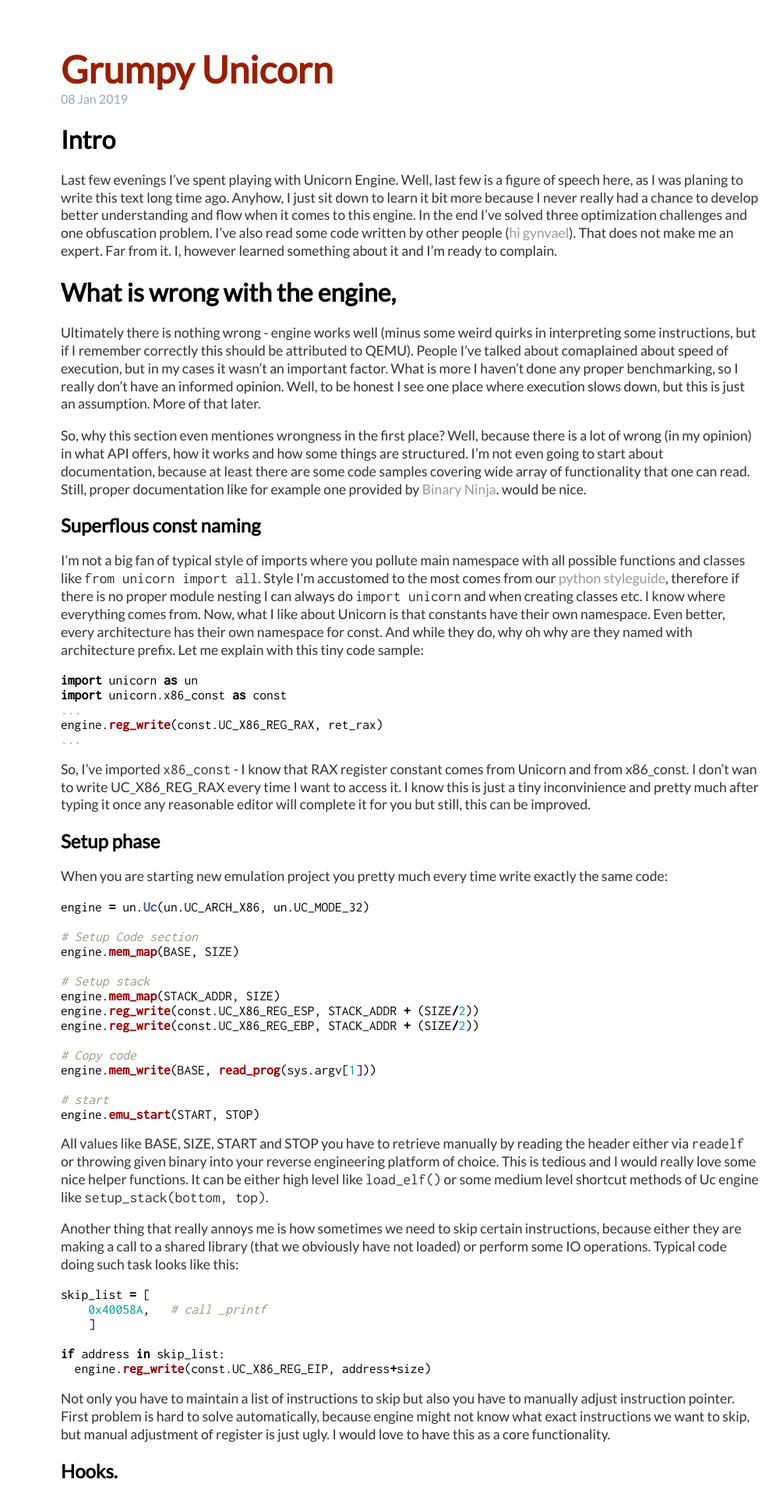
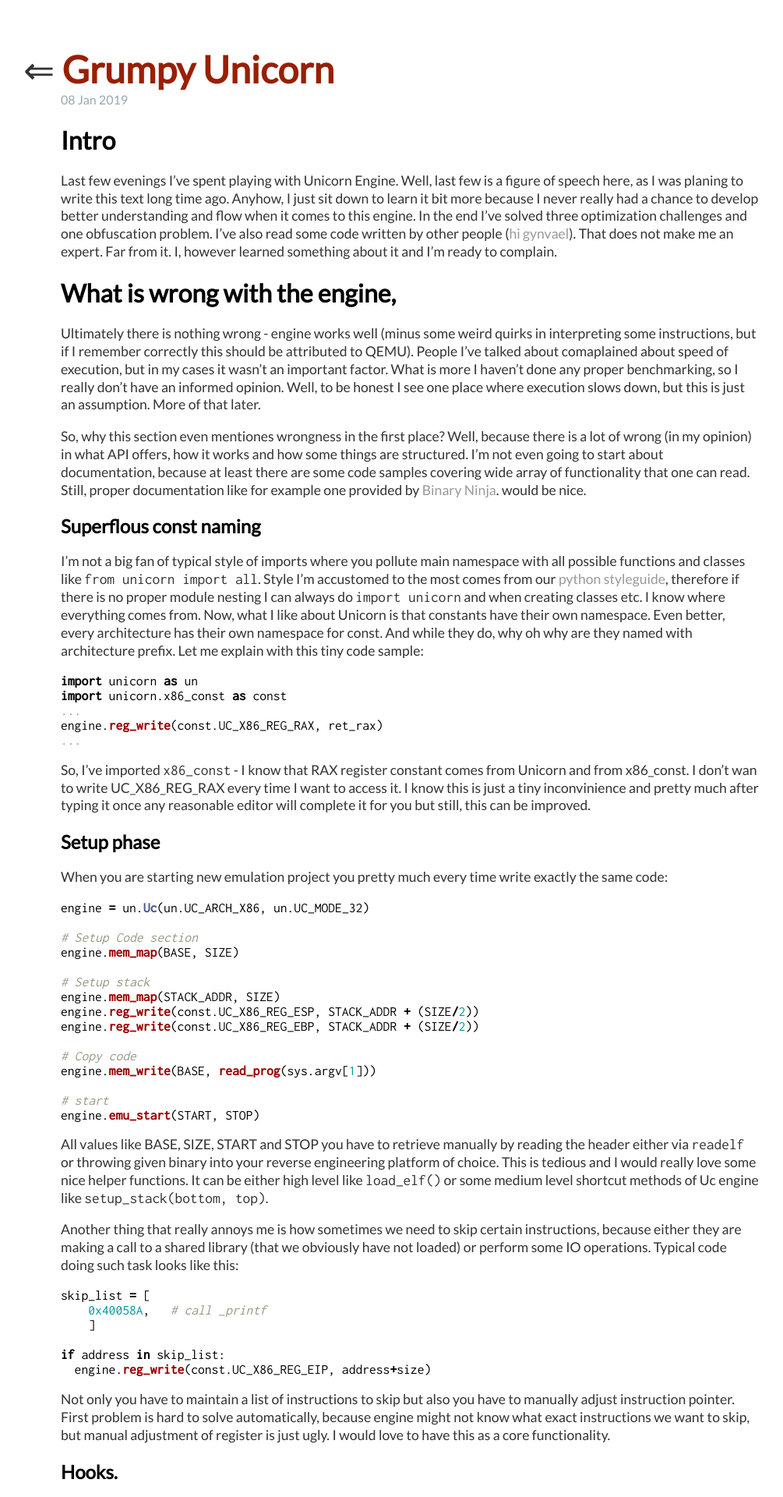
Before and after one commit to carstein/carstein.github.io, a Jekyll site: the page built from _posts/2019-01-08-grumpy-unicorn.md, in a window 1280 px wide. Shown: the top 1920 px of the page at 78% size, without its empty margins (114-1119 px from the left). Built offline with Jekyll 4.4.1, drawn with Linux system fonts in a browser that asks for light colours.

Commit message:
even more styling of header

```diff
--- a/_layouts/post.html
+++ b/_layouts/post.html
@@ -1,7 +1,7 @@
 ---
 layout: default
 ---
-<h1 class="title">{{ page.title }}</h1>
+<h1 class="title"> <a href="https://carstein.github.io">⇐</a> {{ page.title }}</h1>
 <p class="meta">{{ page.date | date_to_string }}</p>
 
 <div class="post">
--- a/css/style.css
+++ b/css/style.css
@@ -35,6 +35,18 @@ h1.title {
   font-size: 3em;
   color: #991f00;
   margin: 0;
+  position: relative;
+  left: -1em;
+}
+
+.title a {
+  color: #333;
+  font-weight: normal;
+}
+
+.title a:hover {
+  text-decoration: none;
+  font-weight: bold;
 }
 
 p {
```
